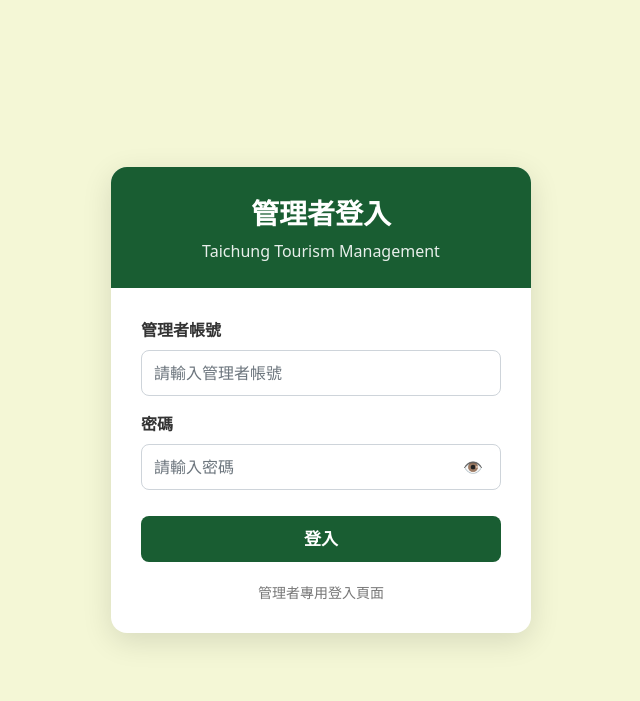
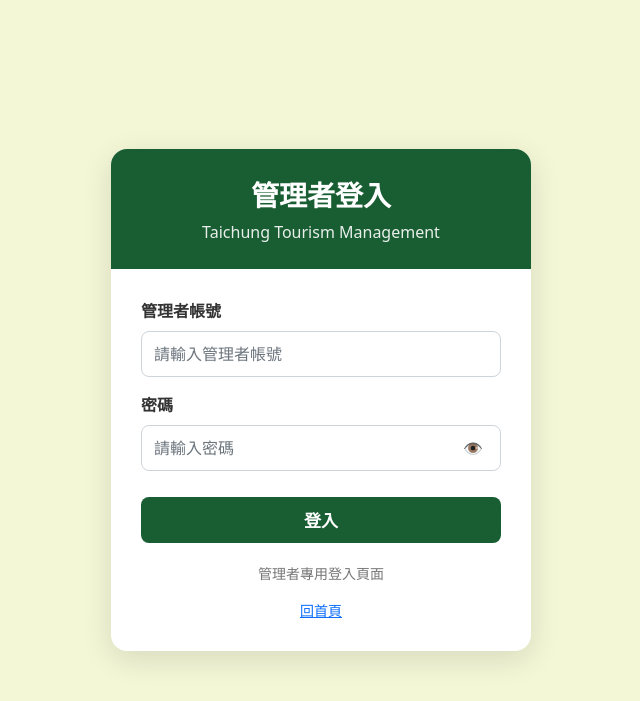
Before and after one commit to pataforaiclass/icap_project, a Flask app: page /admin/login in a window 1280 px wide. Shown: the top 701 px of the page, without its empty margins (319-959 px from the left). Run offline with Flask 3, Linux system fonts and the light colour scheme; some libraries are stand-ins or nearby versions.

Commit message:
增加登入頁面的登入失敗彈跳視窗

```diff
--- a/templates/admin/login.html
+++ b/templates/admin/login.html
@@ -180,7 +180,8 @@
         </form>
 
         <div class="login-footer">
-          管理者專用登入頁面
+          <p>管理者專用登入頁面</p>
+          <a href="/index">回首頁</a>
         </div>
 
       </div>
@@ -192,6 +193,7 @@
   <script src="[[ url_for('static', filename='js/bootstrap.bundle.min.js') ]]"></script>
   <script src="[[ url_for('static', filename='js/vue.global.js') ]]"></script>
   <script src="[[ url_for('static', filename='js/axios.min.js') ]]"></script>
+  <script src="[[ url_for('static', filename='js/sweetalert2.all.min.js') ]]"></script>
   <script>
     const password = document.querySelector("#password");
     const passwordToggle = document.querySelector("#passwordToggle");
@@ -220,23 +222,21 @@
       const account = document.querySelector("#account").value;
       const pwd = document.querySelector("#password").value;
 
-      console.log({
-        account: account,
-        pwd: pwd
-      });
-
-
       //之後可以在這裡使用 axios：
       axios.post("/admin/login", {
         account: account,
         pwd: pwd
       })
-      .then(response => {
-        window.location.href = response.data.redirect
-      })
-      .catch(error => {
-        // 登入失敗
-      });
+        .then(response => {
+          window.location.href = response.data.redirect
+        })
+        .catch(error => {
+          console.log(error);
+          Swal.fire({
+            title: error.response.data.error,
+            icon: "error"
+          });
+        });
 
     });
   </script>
```
Also changed, not shown: database/database.db.
